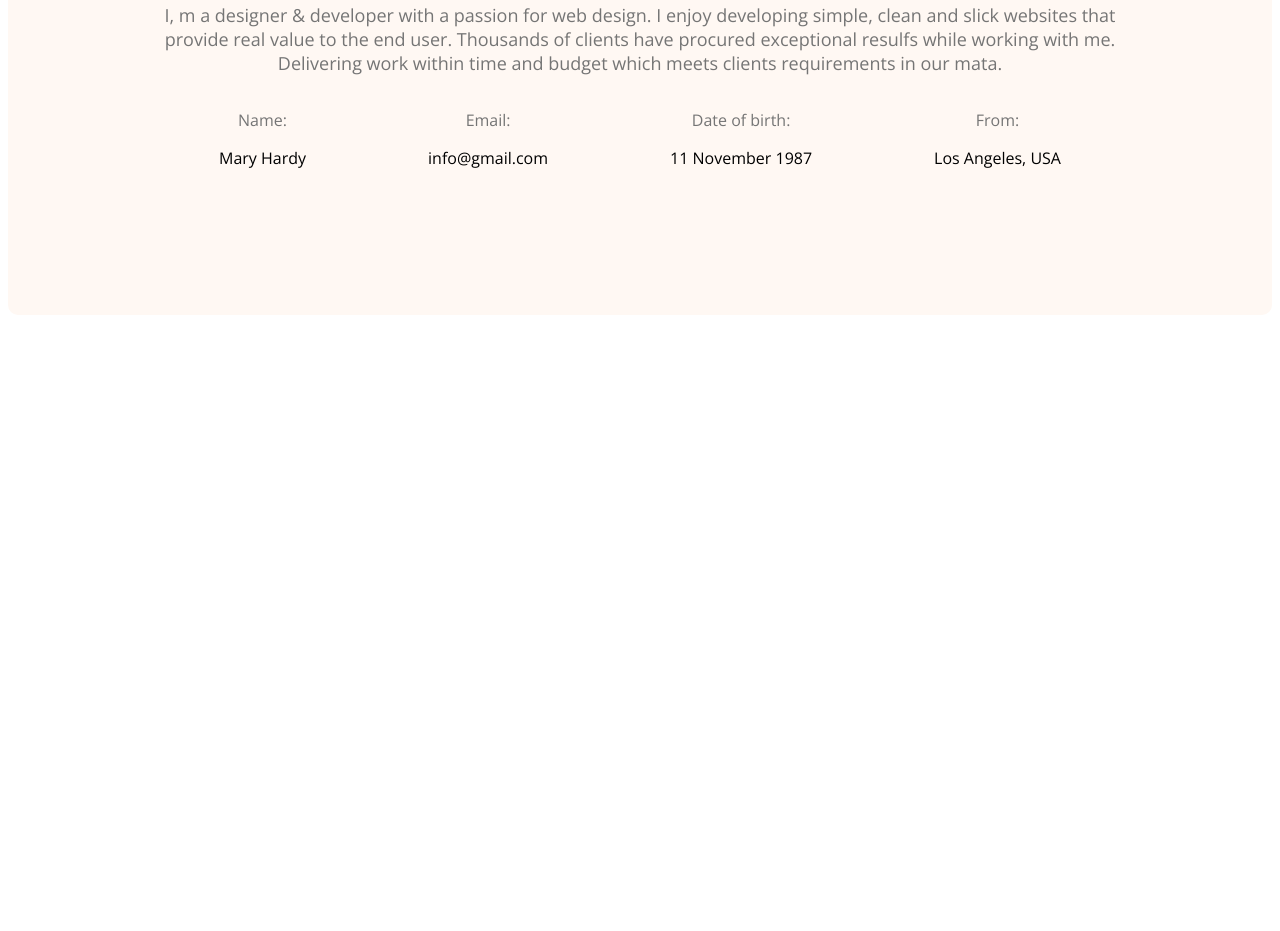
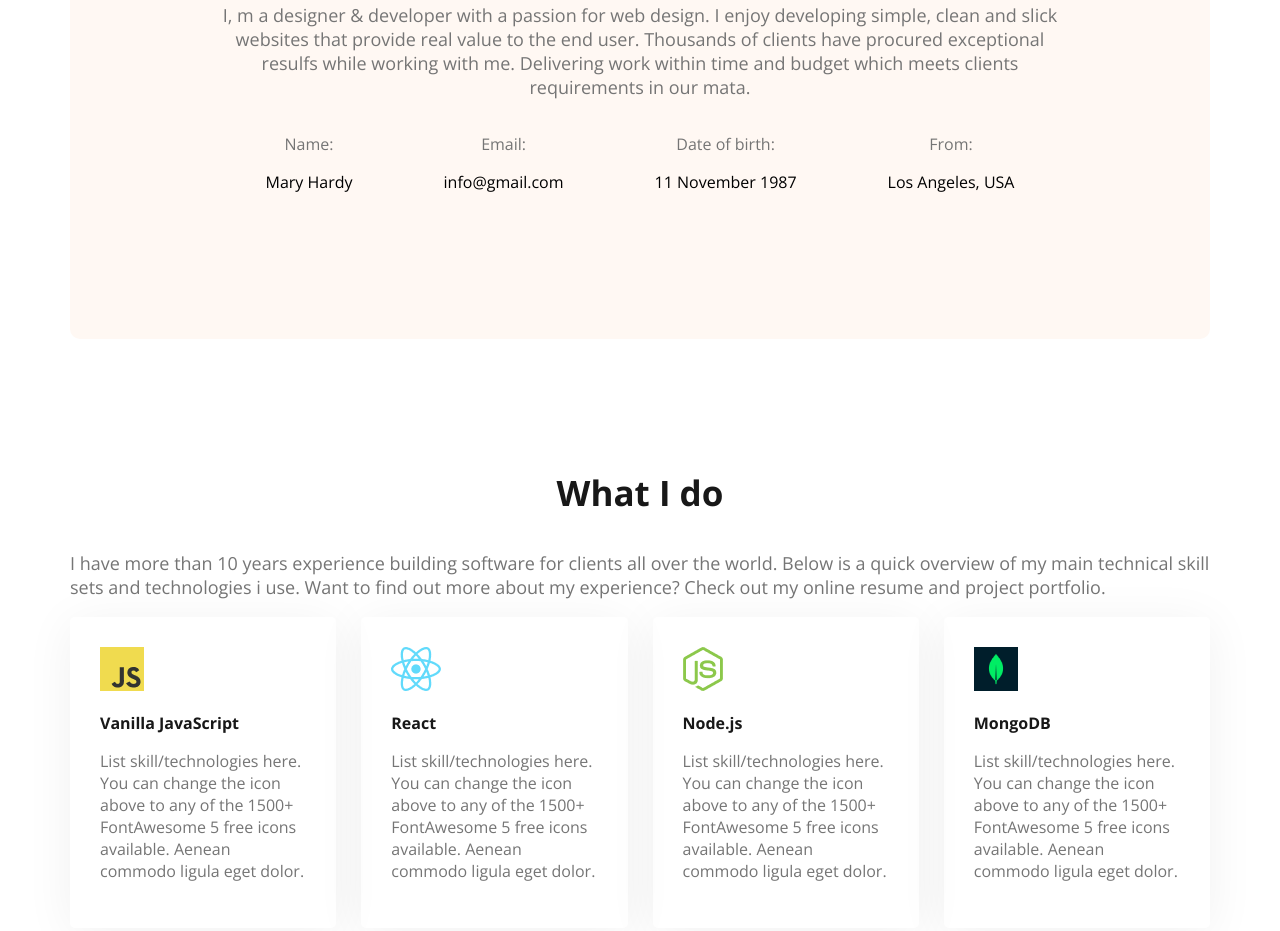
Before and after one commit to shaila07/web-dev-portfolio, a plain HTML site: page index.html in a window 1280 px wide. Shown: the part 1317-2248 px from the top of the page. Before the commit the page ends 1640 px from the top, so only its background shows below. Drawn offline with nearby package versions, Linux system fonts and the light colour scheme.

Commit message:
added skills

```diff
--- a/index.html
+++ b/index.html
@@ -54,6 +54,33 @@
                 </div>
             </div>
         </section>
+        <!-- what is do section start -->
+         <section class="skills">
+            <h3 class="section-title">What I do</h3>
+            <p class="section-description">I have more than 10 years experience building software for clients all over the world. Below is a quick overview of my main technical skill sets and technologies i use. Want to find out more about my experience? Check out my online resume and project portfolio.</p>
+            <div class="languages">
+                <div class="language">
+                    <img src="images/icons/js.png" alt="">
+                    <p class="language-title dark-1">Vanilla JavaScript</p>
+                    <p class="language-description dark-3">List skill/technologies here. You can change the icon above to any of the 1500+ FontAwesome 5 free icons available. Aenean commodo ligula eget dolor.</p>
+                </div>
+                <div class="language">
+                    <img src="images/icons/react.png" alt="">
+                    <p class="language-title dark-1">React</p>
+                    <p class="language-description dark-3">List skill/technologies here. You can change the icon above to any of the 1500+ FontAwesome 5 free icons available. Aenean commodo ligula eget dolor.</p>
+                </div>
+                <div class="language">
+                    <img src="images/icons/nodejs.png" alt="">
+                    <p class="language-title dark-1">Node.js</p>
+                    <p class="language-description dark-3">List skill/technologies here. You can change the icon above to any of the 1500+ FontAwesome 5 free icons available. Aenean commodo ligula eget dolor.</p>
+                </div>
+                <div class="language">
+                    <img src="images/icons/mongo.png" alt="">
+                    <p class="language-title dark-1">MongoDB</p>
+                    <p class="language-description dark-3">List skill/technologies here. You can change the icon above to any of the 1500+ FontAwesome 5 free icons available. Aenean commodo ligula eget dolor.</p>
+                </div>
+            </div>
+         </section>
     </main>
     <footer>
 
--- a/styles/portfolio.css
+++ b/styles/portfolio.css
@@ -15,6 +15,9 @@
 /* shared styles */
 .text-primary{
 color: #FD6E0A ;
+}
+.dark-1{
+  color: #181818;
 }
 .dark-2{
   color: #474747;
@@ -78,24 +81,30 @@ nav li a{
 font-size: 35px;
 font-weight: bold;
 color: #181818 ;
+text-align: center;
 }
+
 .section-description{
   font-size: 18px;
   color: #757575;
 }
+.text-center{
+text-align: center;
+}
 /* main styles */
 main{
-  max-width: 1140;
+  max-width: 1140px;
   margin: 0 auto;
+}
+main section{
+  margin-top: 130px;
+  margin-bottom: 130px;
 }
 /* about styles */
 .about{
   border-radius: 10px ;
   padding: 130px 150px;
   text-align: center;
-  margin-top: 130px;
-  background-size: 600px;
-  background-position: center;
 }
 .about-items{
   display: flex;
@@ -107,3 +116,17 @@ main{
 .dark-3{
   color: #757575 ;
 }
+/* what I do styles */
+.languages{
+  display: flex;
+  gap: 25px;
+  ;
+}
+.language-title{
+  font-weight: bold;
+}
+.language{
+  padding: 30px;
+  border-radius: 5px;
+  box-shadow: 0px 6px 50px 0px rgba(0, 0, 0, 0.06);
+}
```
